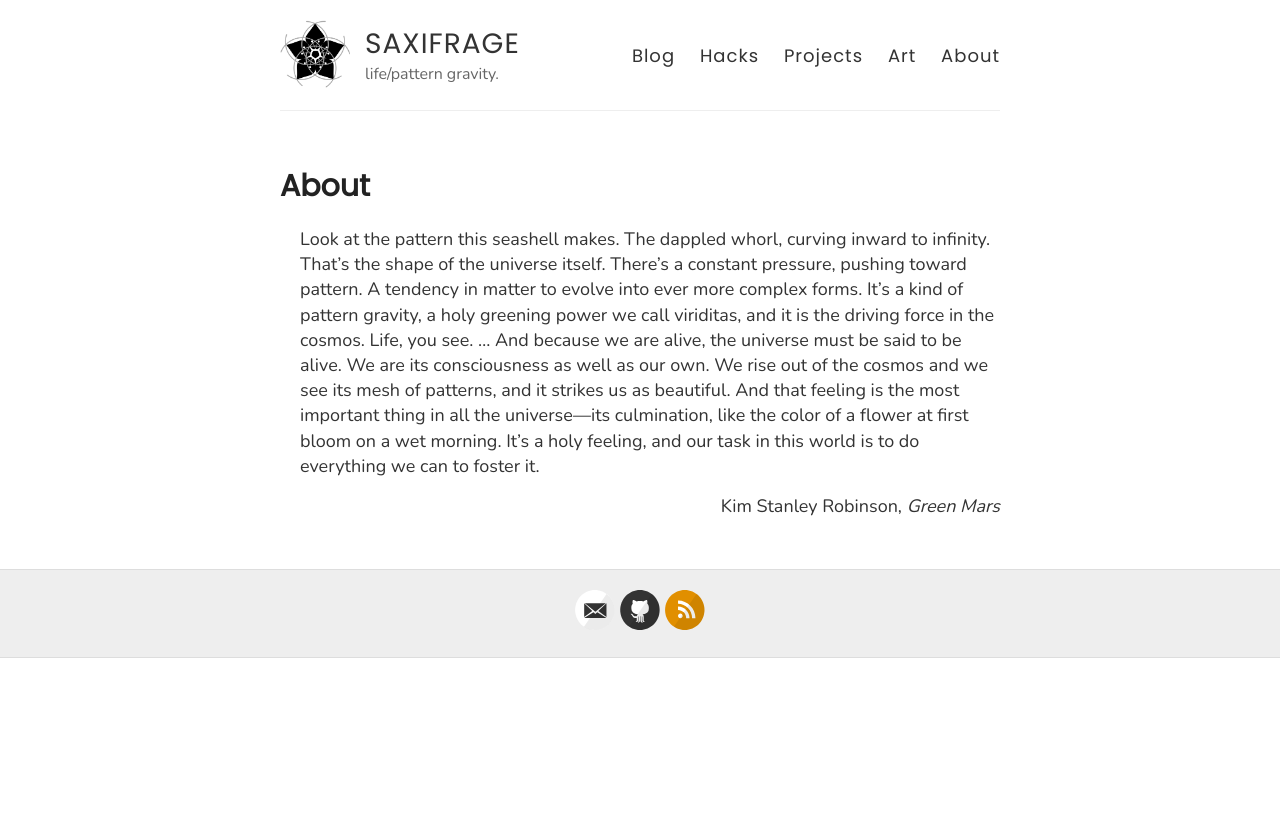
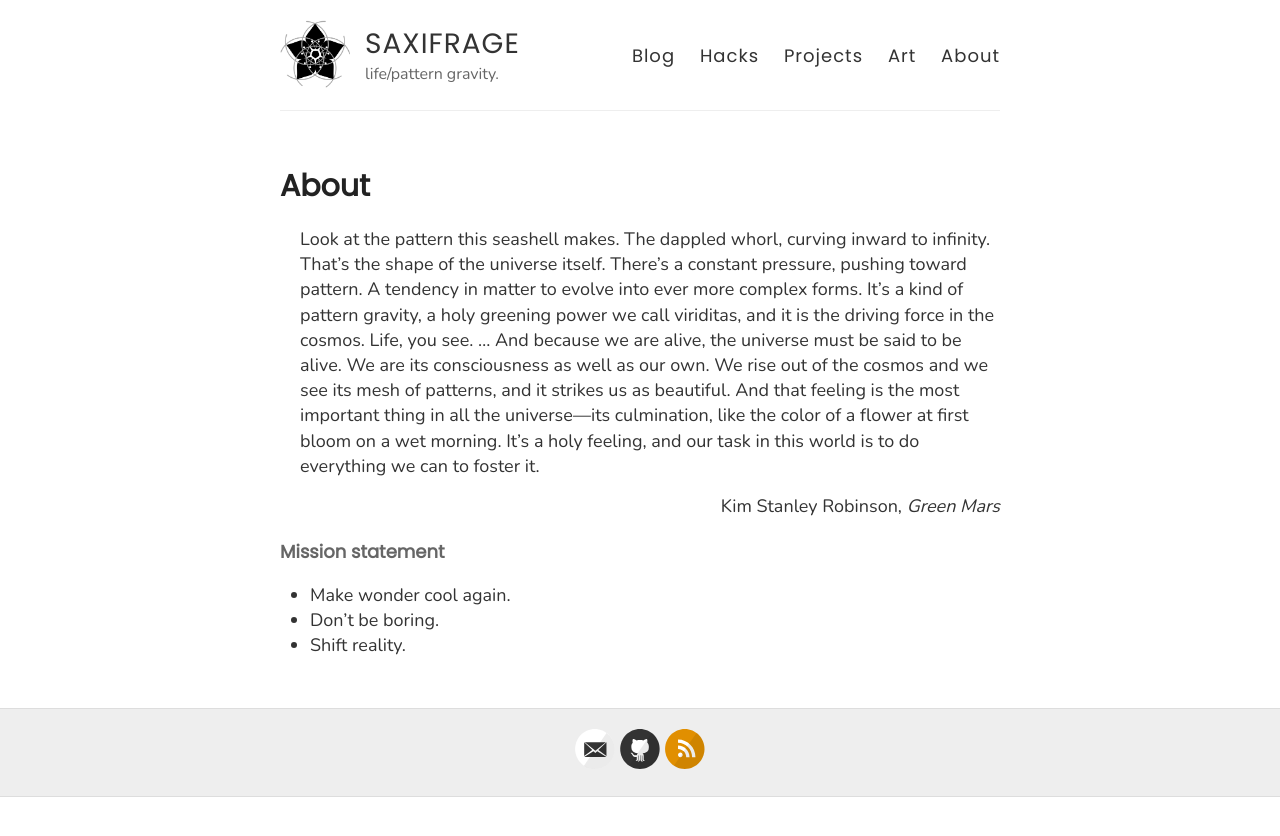
Before and after one commit to heptarch/heptarch.github.io, a Jekyll site: the page built from about.md, in a window 1280 px wide. Shown: the top 836 px of the page. Built offline with Jekyll 4.4.1, drawn with Linux system fonts in a browser that asks for light colours.

Commit message:
Update about.md

```diff
--- a/about.md
+++ b/about.md
@@ -22,3 +22,9 @@ this world is to do everything we can to foster it.
 </span>
 
 <div style="text-align: right">Kim Stanley Robinson, <i>Green Mars</i> </div>
+
+#### Mission statement
+
+- Make wonder cool again.
+- Don't be boring.
+- Shift reality.
```
